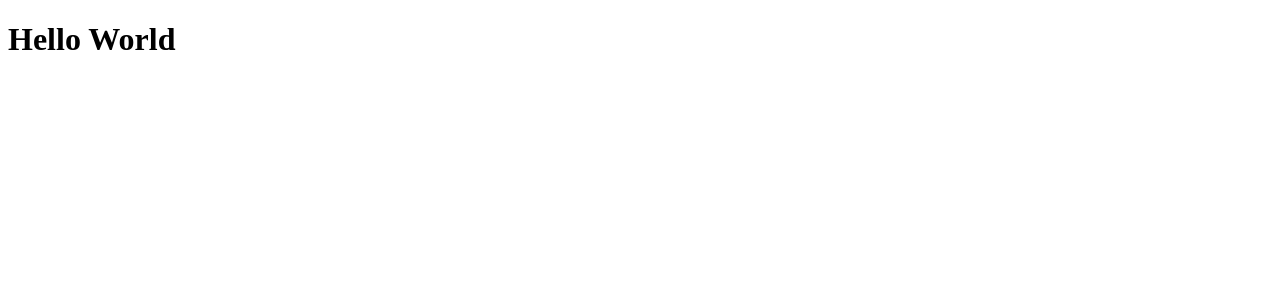
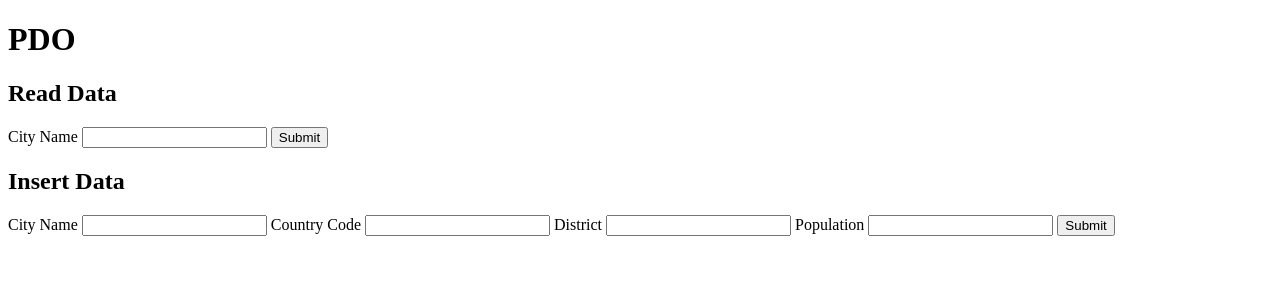
Before and after one commit to Lu-Smith/MySQL-tutorial, a PHP site: page / in a window 1280 px wide. Shown: the top 300 px of the page. Run offline with PHP 8.4, Linux system fonts and the light colour scheme.

Commit message:
Updated index.php

```diff
--- a/index.php
+++ b/index.php
@@ -10,8 +10,40 @@
 <body>
     <main>
         <header>
-            <h1>Hello World</h1>
+            <h1>PDO</h1>
         </header>
+        <section>
+            <h2>Read Data</h2>
+            <form action="<?php echo $_SERVER['PHP_SELF']?>" method="GET">
+               <label for="city">
+                City Name
+               </label>
+               <input type="text" id="city" name="city" required />
+               <button>Submit</button>
+            </form>
+        </section>
+        <section>
+            <h2>Insert Data</h2>
+            <form action="<?php echo $_SERVER['PHP_SELF']?>" method="POST">
+               <label for="newcity">
+                City Name
+               </label>
+               <input type="text" id="newcity" name="newcity" required />
+               <label for="countrycode">
+                 Country Code
+               </label>
+               <input type="text" id="countrycode" name="countrycode" maxlenght="3" required />
+               <label for="district">
+                  District
+               </label>
+               <input type="text" id="district" name="district" required />
+               <label for="population">
+                  Population
+               </label>
+               <input type="text" id="population" name="population" required />
+               <button>Submit</button>
+            </form>
+        </section>
     </main>
 </body>
 </html>
```
